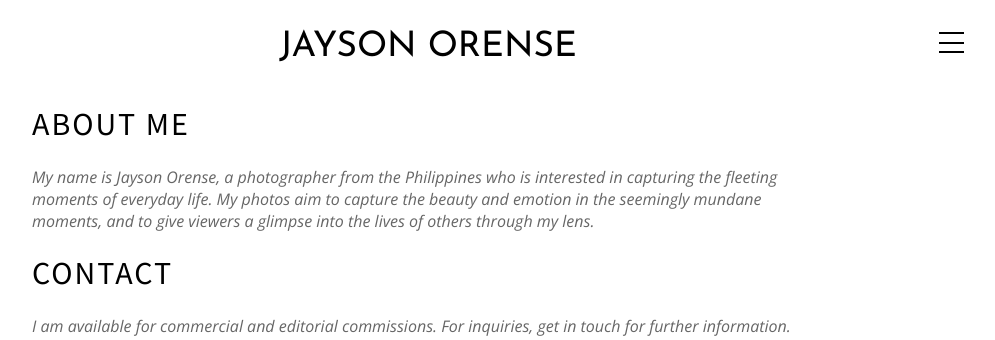
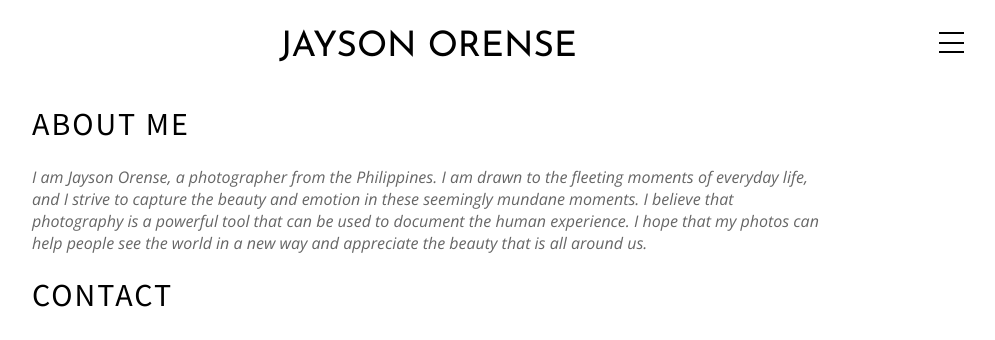
Before and after one commit to jaysonorense/portfolio, a plain HTML site: page contact.html in a window 1280 px wide. Shown: the top 340 px of the page, without its empty margins (212-1207 px from the left). Drawn offline with nearby package versions, Linux system fonts and the light colour scheme.

Commit message:
Update contact.html

```diff
--- a/contact.html
+++ b/contact.html
@@ -69,11 +69,7 @@
           </div>
           <div class="content">
             <p>
-              My name is Jayson Orense, a photographer from the Philippines who
-              is interested in capturing the fleeting moments of everyday life.
-              My photos aim to capture the beauty and emotion in the seemingly
-              mundane moments, and to give viewers a glimpse into the lives of
-              others through my lens.
+              I am Jayson Orense, a photographer from the Philippines. I am drawn to the fleeting moments of everyday life, and I strive to capture the beauty and emotion in these seemingly mundane moments. I believe that photography is a powerful tool that can be used to document the human experience. I hope that my photos can help people see the world in a new way and appreciate the beauty that is all around us.
             </p>
             <h1>Contact</h1>
             <p>
```
